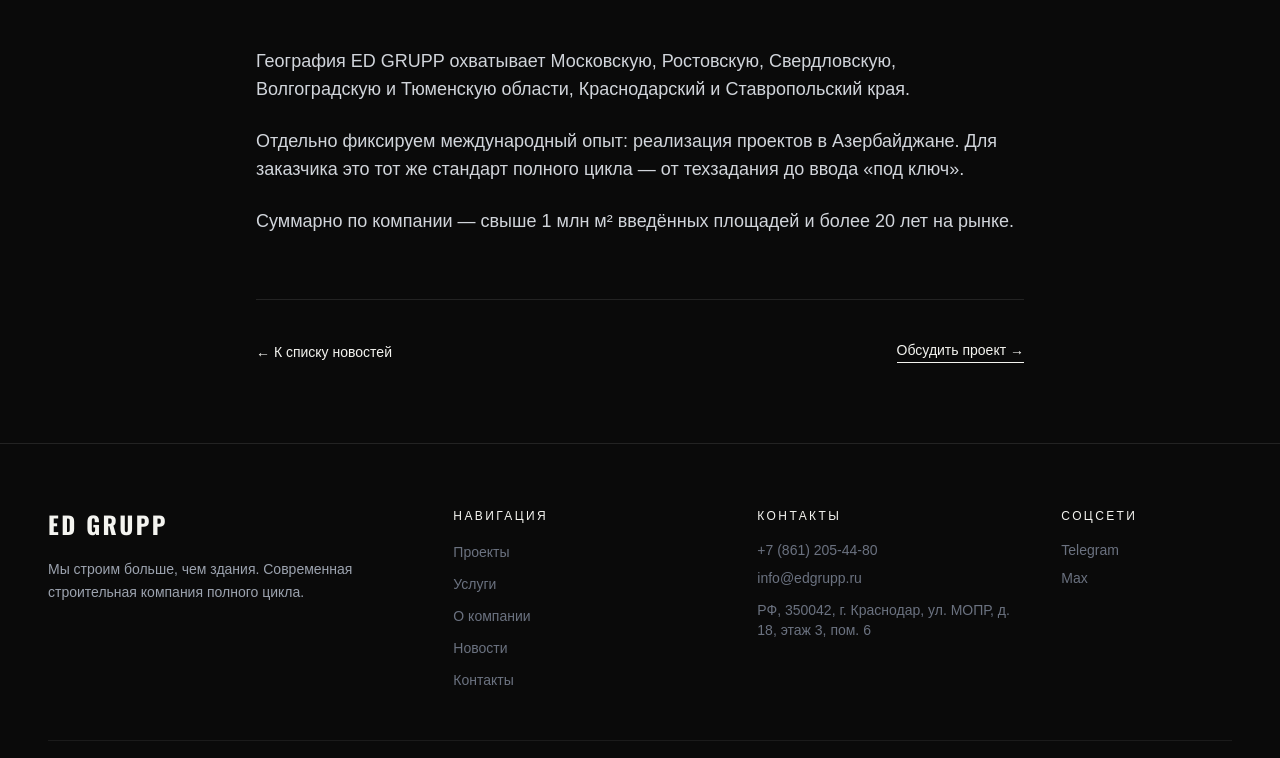
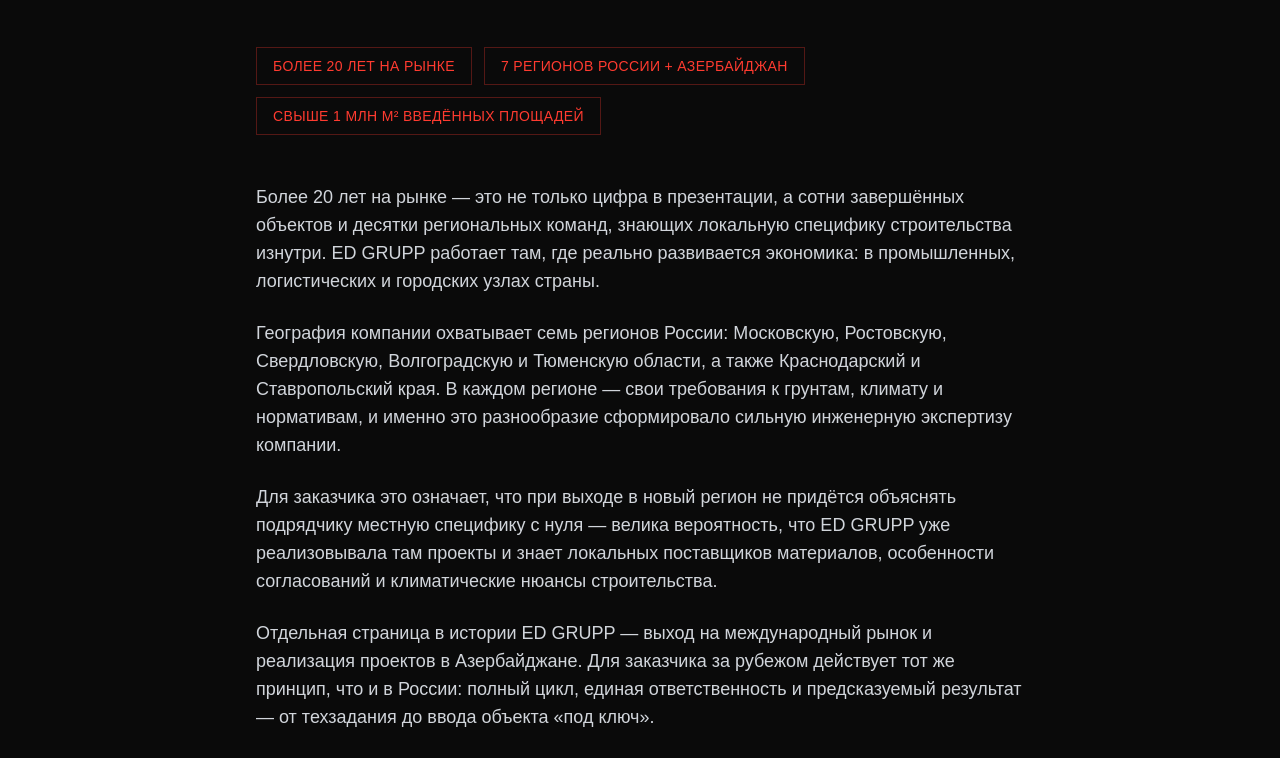
Before and after one commit to Pugmeister/ed-grupp, a React (Vite) app: page /news/geografiya-i-mezhdunarodnyy-opyt in a window 1280 px wide. Shown: the part 817-1575 px from the top of the page. Built offline with nearby package versions, Linux system fonts and the light colour scheme; a web font is replaced by a local one.

Commit message:
Обновил новости

```diff
--- a/src/data/news.js
+++ b/src/data/news.js
@@ -9,10 +9,17 @@
     excerpt:
       'Складские комплексы и логопарки полного цикла: от мастер-плана до ввода. Объекты в Московской области, Екатеринбурге, Ростове-на-Дону и Краснодаре.',
     image: img('images/logistics.jpg'),
+    highlights: [
+      'Резиденты: AliExpress, Ozon, X5, «Лента», Яндекс',
+      '4 логопарка полного цикла',
+      'Соблюдение сроков ввода в эксплуатацию',
+    ],
     content: [
-      'ED GRUPP развивает направление складской логистики класса А как ключевую специализацию. Полный цикл — от анализа участка и концепции до инженерии и ввода объекта в эксплуатацию.',
-      'Среди реализованных площадок — комплексы «Обухово» (Московская область), «Кольцово» (Екатеринбург), «Дорожный» (Ростов-на-Дону) и «Октябрьский» (Краснодар). На объектах работали и работают резиденты уровня AliExpress, Ozon, X5, «Лента», Яндекс.',
-      'Такой формат позволяет заказчику работать с одним подрядчиком на всём пути: земля, каркас, сети, сдача «под ключ».',
+      'Складская недвижимость класса А — не просто одно из направлений ED GRUPP, а стратегический фокус компании на ближайшие годы. Рынок e-commerce и ритейла продолжает расти двузначными темпами, и вместе с ним растёт спрос на современные логистические мощности — быстрые в реализации, устойчивые к нагрузкам и готовые к автоматизации.',
+      'ED GRUPP закрывает полный цикл: анализ участка и транспортной доступности, разработка мастер-плана, проектирование инженерных систем, строительство каркаса и сетей, благоустройство территории и сдача объекта в эксплуатацию. Заказчик работает с одной командой на всех этапах — без передачи ответственности между разными подрядчиками и без потери времени на стыках.',
+      'География реализованных проектов говорит сама за себя: логопарк «Обухово» в Московской области, комплекс «Кольцово» в Екатеринбурге, объект «Дорожный» в Ростове-на-Дону и площадка «Октябрьский» в Краснодаре. На этих объектах размещались и продолжают работать резиденты федерального уровня — AliExpress, Ozon, X5, «Лента», Яндекс.',
+      'Для нового заказчика это значит одно: команда, уже прошедшая приёмку у самых требовательных ритейлеров и маркетплейсов страны, умеет работать с высокой нагрузкой на склад, жёсткими сроками запуска и требованиями к качеству покрытия пола, высоте потолков и климат-контролю — то есть со всем, что действительно важно при эксплуатации склада класса А.',
+      'Именно доверие таких компаний — лучшее подтверждение того, что подход ED GRUPP работает: соблюдение сроков, контроль качества на каждом этапе и объект, полностью готовый к запуску операционных процессов резидента с первого дня.',
     ],
   },
   {
@@ -23,10 +30,17 @@
     excerpt:
       'Более 20 лет компания строит в ключевых регионах РФ. Есть и международный опыт — проекты в Азербайджане.',
     image: img('images/commercial.jpg'),
+    highlights: [
+      'Более 20 лет на рынке',
+      '7 регионов России + Азербайджан',
+      'Свыше 1 млн м² введённых площадей',
+    ],
     content: [
-      'География ED GRUPP охватывает Московскую, Ростовскую, Свердловскую, Волгоградскую и Тюменскую области, Краснодарский и Ставропольский края.',
-      'Отдельно фиксируем международный опыт: реализация проектов в Азербайджане. Для заказчика это тот же стандарт полного цикла — от техзадания до ввода «под ключ».',
-      'Суммарно по компании — свыше 1 млн м² введённых площадей и более 20 лет на рынке.',
+      'Более 20 лет на рынке — это не только цифра в презентации, а сотни завершённых объектов и десятки региональных команд, знающих локальную специфику строительства изнутри. ED GRUPP работает там, где реально развивается экономика: в промышленных, логистических и городских узлах страны.',
+      'География компании охватывает семь регионов России: Московскую, Ростовскую, Свердловскую, Волгоградскую и Тюменскую области, а также Краснодарский и Ставропольский края. В каждом регионе — свои требования к грунтам, климату и нормативам, и именно это разнообразие сформировало сильную инженерную экспертизу компании.',
+      'Для заказчика это означает, что при выходе в новый регион не придётся объяснять подрядчику местную специфику с нуля — велика вероятность, что ED GRUPP уже реализовывала там проекты и знает локальных поставщиков материалов, особенности согласований и климатические нюансы строительства.',
+      'Отдельная страница в истории ED GRUPP — выход на международный рынок и реализация проектов в Азербайджане. Для заказчика за рубежом действует тот же принцип, что и в России: полный цикл, единая ответственность и предсказуемый результат — от техзадания до ввода объекта «под ключ».',
+      'Суммарный итог работы компании — свыше 1 млн м² введённых в эксплуатацию площадей. Это результат системного подхода, который одинаково хорошо масштабируется и на локальный проект, и на объект федерального значения.',
     ],
   },
   {
@@ -37,10 +51,17 @@
     excerpt:
       'Помимо логистики — торговые центры и жилые комплексы. Пример: ТЦ «Сказка» в Краснодаре и ЖК в Краснодаре и Волгограде.',
     image: img('images/residential.jpg'),
+    highlights: [
+      'ТЦ «Сказка» — ~30 000 м²',
+      '4 направления строительства',
+      'Дисциплина сроков сдачи жилья',
+    ],
     content: [
-      'Коммерческое направление включает объекты вроде торгового центра «Сказка» в Краснодаре (около 30 000 м²) — семейный формат с полным циклом строительства.',
-      'В жилищном сегменте — элитный ЖК «Сказка» в центре Краснодара, а также комплексы «Галактика», «Новый» и «Снегири» в Волгограде: инженерия, паркинги, дисциплина сроков сдачи.',
-      'Четвёртое направление — промышленное строительство: производственные корпуса и инфраструктура под ТЗ предприятия.',
+      'Экспертиза ED GRUPP не ограничивается складами и логопарками. Диверсифицированный портфель компании включает коммерческую недвижимость, жилые комплексы и промышленные объекты — и в каждом из направлений применяется один и тот же стандарт полного цикла строительства.',
+      'В коммерческом сегменте флагманский проект — торговый центр «Сказка» в Краснодаре площадью около 30 000 м². Это семейный формат с продуманным зонированием, рассчитанный на комфортное пребывание и стабильный поток посетителей на годы вперёд.',
+      'В жилищном направлении компания реализовала элитный жилой комплекс «Сказка» в самом центре Краснодара, а также сразу три проекта в Волгограде — «Галактика», «Новый» и «Снегири». На каждом объекте — продуманная инженерия, вместительные паркинги и строгая дисциплина сроков сдачи, что особенно ценят дольщики.',
+      'Для девелоперов и частных инвесторов, рассматривающих партнёрство с ED GRUPP, важен именно этот факт: компания одинаково уверенно работает и с коммерцией, требующей высокого трафика и инженерной сложности, и с жильём, где на первый план выходят сроки и качество приёмки от дольщиков.',
+      'Четвёртое, менее публичное, но не менее значимое направление — промышленное строительство: производственные корпуса, цеха и инфраструктура, возводимые точно под технологическое задание конкретного предприятия. Именно такая широта компетенций позволяет ED GRUPP браться за проекты любой сложности.',
     ],
   },
   {
@@ -51,10 +72,17 @@
     excerpt:
       'Один подрядчик, одна ответственность. Концепция, проектирование, строительство и ввод — без размытых границ между этапами.',
     image: img('images/warehouse.jpg'),
+    highlights: [
+      'Один подрядчик на весь проект',
+      'Прозрачные сроки на каждом этапе',
+      'Готовность объекта «под ключ»',
+    ],
     content: [
-      'Модель работы ED GRUPP — полный цикл. Заказчик приходит с техзаданием или участком и получает результат на этапе ввода в эксплуатацию.',
-      'На практике это означает согласованные сроки, контроль качества на площадке и понятную зону ответственности: не «мы только коробку», а объект, готовый к работе резидента или жильцов.',
-      'Связаться по новому проекту можно через форму на сайте или по телефону +7 (861) 205-44-80.',
+      'Главный принцип работы ED GRUPP — полный цикл строительства под одной ответственностью. Заказчику не нужно собирать пул подрядчиков и координировать их между собой: компания берёт на себя весь путь от идеи до готового объекта.',
+      'Процесс выглядит так: заказчик приходит с техническим заданием или уже имеющимся земельным участком, а на выходе получает объект, готовый к вводу в эксплуатацию. Между этими точками — разработка концепции, проектирование, согласования, строительно-монтажные работы и финальная приёмка.',
+      'Если у заказчика ещё нет готового технического задания — это тоже не проблема: команда ED GRUPP помогает сформулировать требования на старте, отталкиваясь от бизнес-задачи клиента, а не только от типового проекта. Это особенно важно для новых клиентов, которые впервые заходят в стройку такого масштаба.',
+      'На практике такой подход даёт три конкретных преимущества: согласованные и прозрачные сроки на каждом этапе, непрерывный контроль качества прямо на площадке и понятную зону ответственности. Здесь нет формулировки «мы отвечаем только за коробку» — есть объект, полностью готовый к работе резидента или заезду жильцов.',
+      'Именно поэтому клиенты выбирают ED GRUPP не под разовую задачу, а как постоянного партнёра для новых проектов. Обсудить свой объект можно через форму на сайте или по телефону +7 (861) 205-44-80.',
     ],
   },
 ]
--- a/src/pages/News/NewsDetail.jsx
+++ b/src/pages/News/NewsDetail.jsx
@@ -34,6 +34,19 @@
           />
         </div>
 
+        {item.highlights && item.highlights.length > 0 && (
+          <div className="flex flex-wrap gap-3 mb-12">
+            {item.highlights.map((h, i) => (
+              <span
+                key={i}
+                className="text-xs sm:text-sm tracking-wide uppercase text-accent border border-accent/30 px-4 py-2"
+              >
+                {h}
+              </span>
+            ))}
+          </div>
+        )}
+
         <div className="space-y-6 text-gray-300 text-base sm:text-lg leading-relaxed">
           {item.content.map((p, i) => (
             <p key={i}>{p}</p>
```
Also changed, not shown: src/pages/News/News.jsx (+14 -0 lines).
